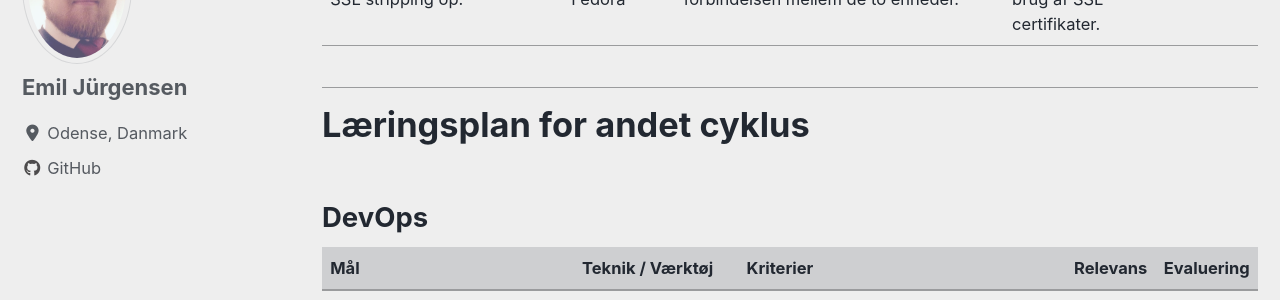
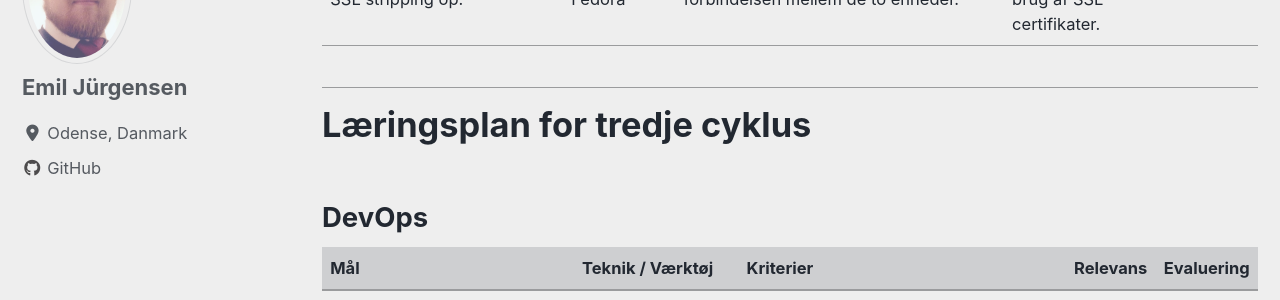
Before and after one commit to Emil428f/Portfolio, a Jekyll site: the page built from plan.md, in a window 1280 px wide and 900 px high, scrolled down 2158 px. Shown: the part 156-456 px from the top of the window. Built offline with Jekyll 4.4.1, drawn with Linux system fonts in a browser that asks for light colours; cached includes are drawn as plain includes; nearby versions of some CDN libraries.

Commit message:
Update plan.md

```diff
--- a/plan.md
+++ b/plan.md
@@ -51,7 +51,7 @@ author_profile: true
 
 
 
-<h1>Læringsplan for andet cyklus</h1>
+<h1>Læringsplan for tredje cyklus</h1>
 
 <h2>DevOps</h2>
 
```
